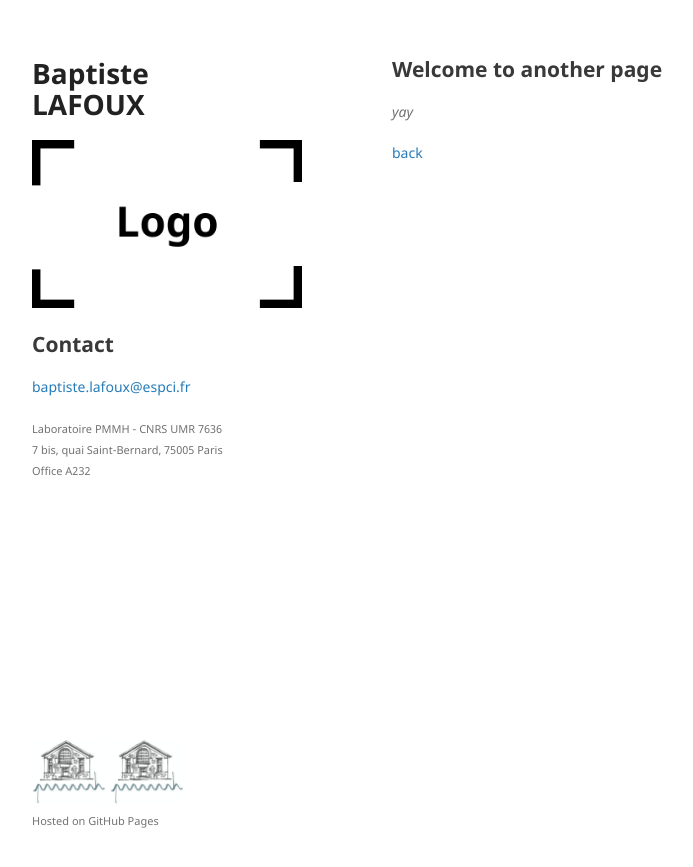
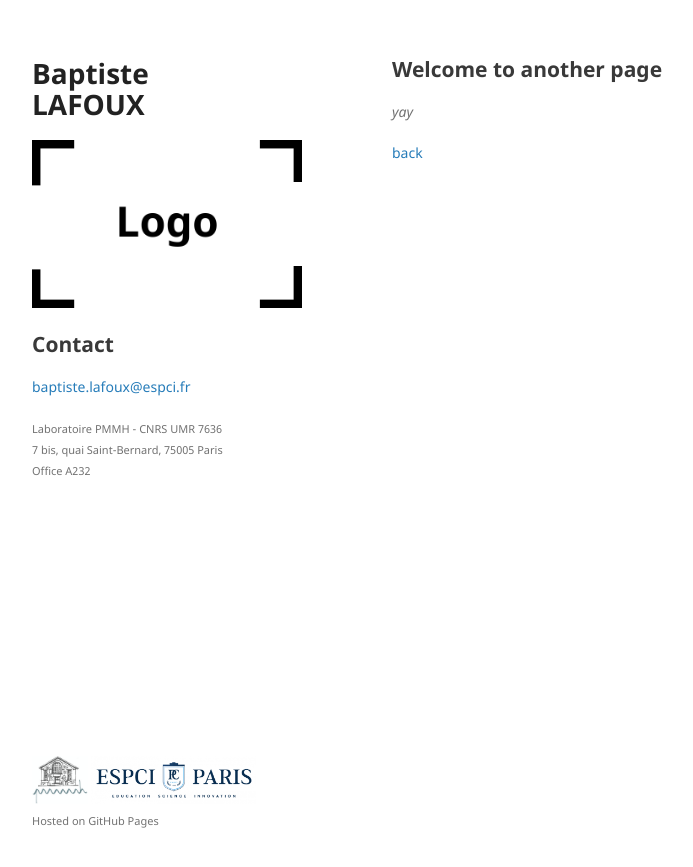
Before and after one commit to BaptisteLafoux/baptistelafoux.github.io, a Jekyll site: the page built from docs/another-page.md, in a window 1280 px wide. Shown: the top 867 px of the page, without its empty margins (178-871 px from the left). Built offline with Jekyll 4.4.1, drawn with Linux system fonts in a browser that asks for light colours.

Commit message:
update images

```diff
--- a/docs/_layouts/default.html
+++ b/docs/_layouts/default.html
@@ -66,10 +66,10 @@
         <p>This project is maintained by <a href="{{ site.github.owner_url }}">{{ site.github.owner_name }}</a></p>
         {% endif %}
         <a href="https://www.pmmh.espci.fr/?-Accueil-">
-        <img src="assets/img/PMMH_large.jpg" alt="PMMH" height="64"/>
+        <img src="assets/img/PMMH_large.jpg" alt="PMMH" height="48"/>
         </a>
-        <a href="https://www.pmmh.espci.fr/?-Accueil-">
-        <img src="assets/img/PMMH_large.jpg" alt="PMMH" height="64"/>
+        <a href="https://psl.eu/universite/nos-etablissements/luniversite-psl/espci-paris-psl">
+        <img src="assets/img/espci_logo.png" alt="ESPCI" height="48"/>
         </a>
 
         <p><small>Hosted on GitHub Pages
```
Also changed, not shown: docs/assets/img/espci_logo.png (added).
